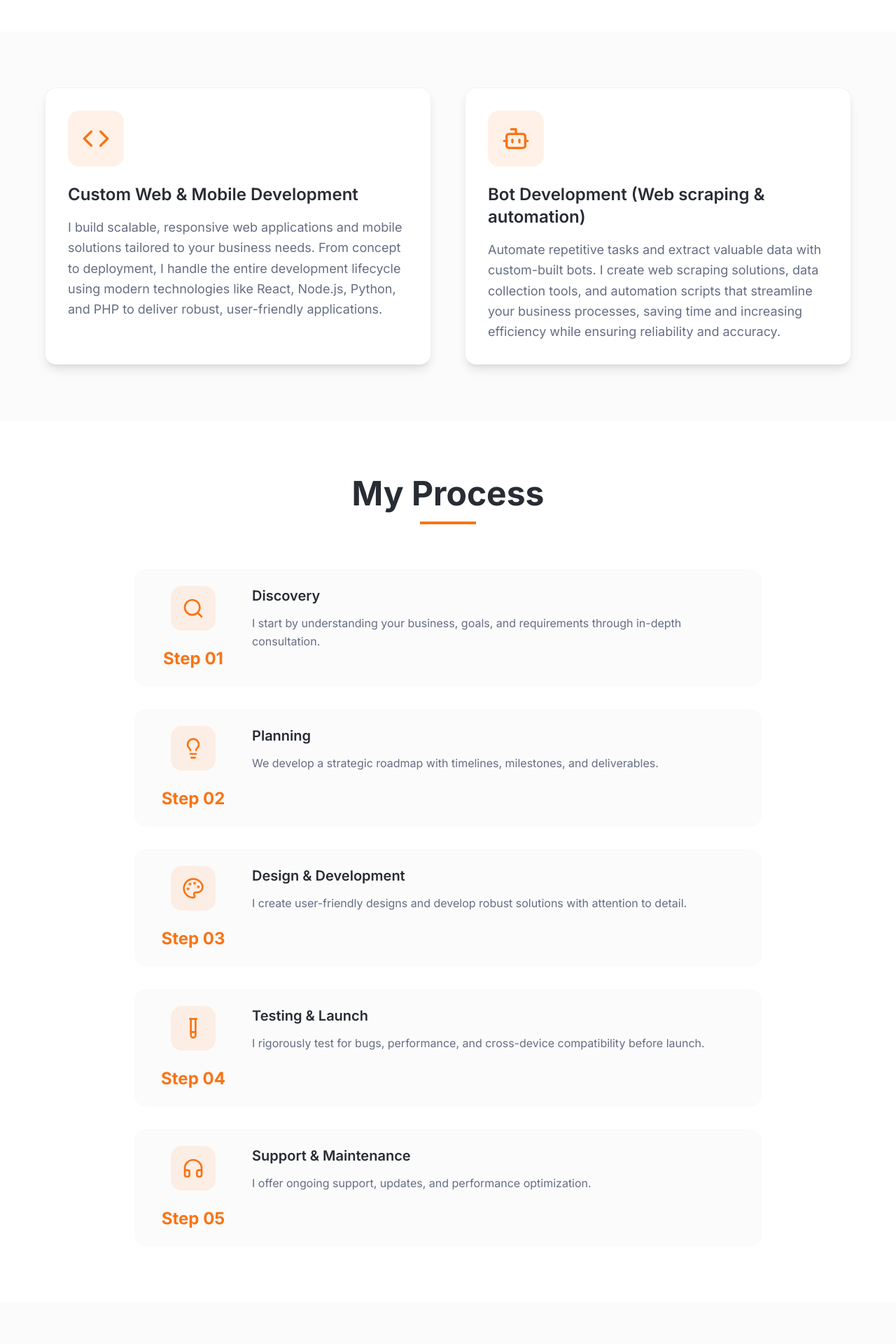
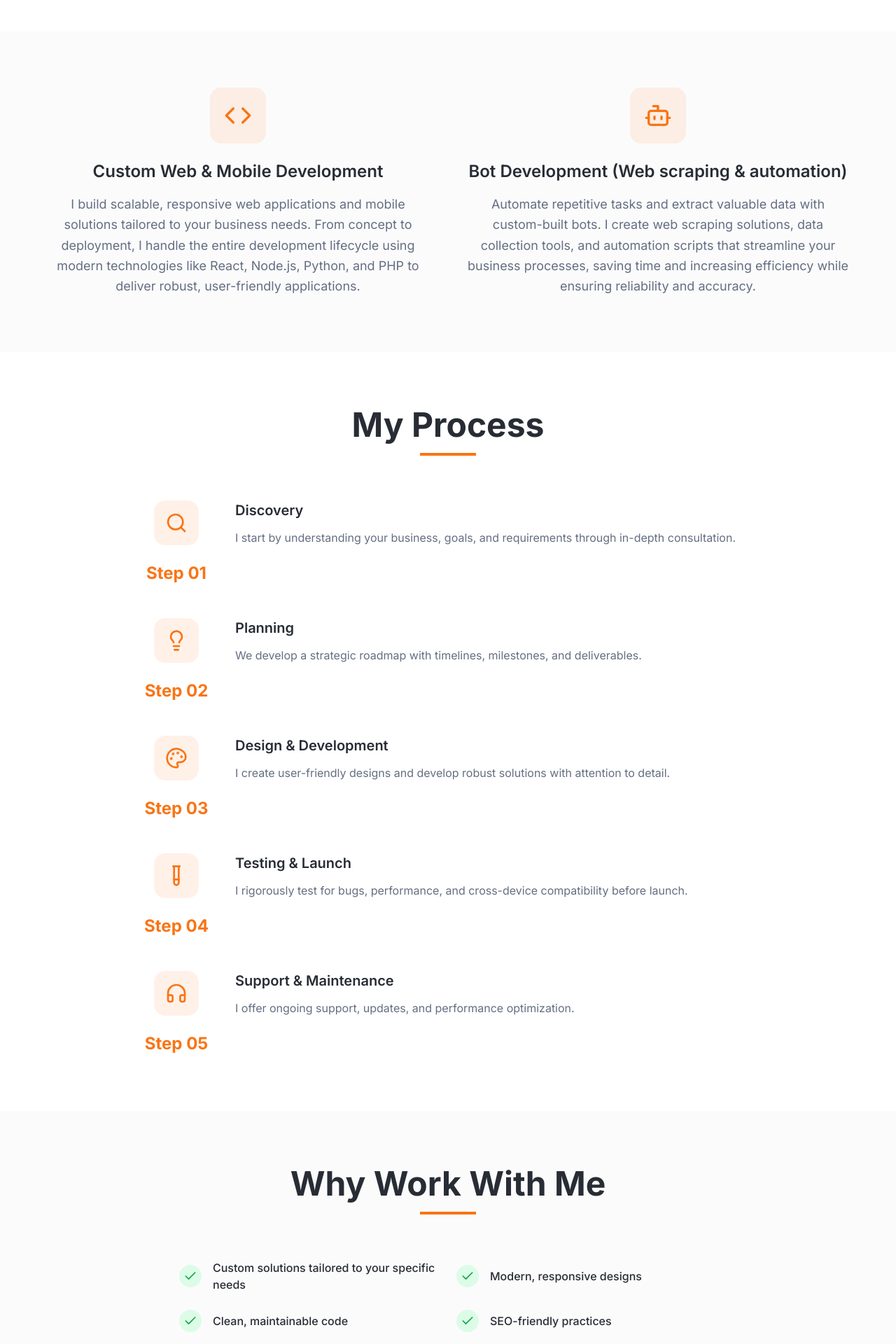
Before and after one commit to CongoMusahAdama/portfolio, a React (Vite) app: page /services in a window 1280 px wide. Shown: the part 300-2220 px from the top of the page at 70% size. Built offline with nearby package versions, Linux system fonts and the light colour scheme.

Commit message:
Refactor homepage and services page design
Removed card elements, borders, and shadows from the homepage's "What I Do" and "Tools & Methodologies" sections, and the services page's "Services", "My Process", and "Why Work With Me" sections. Ensured consistent styling, animation, and responsiveness.

```diff
--- a/src/components/ServicesSection.tsx
+++ b/src/components/ServicesSection.tsx
@@ -61,7 +61,7 @@ const ServicesSection = () => {
         </div>
 
         <motion.div
-          className="grid grid-cols-1 md:grid-cols-2 gap-8 max-w-4xl mx-auto mb-12"
+          className="grid grid-cols-1 md:grid-cols-2 gap-12 max-w-4xl mx-auto mb-12"
           initial="hidden"
           animate={isVisible ? "visible" : "hidden"}
           variants={containerVariants}
@@ -69,11 +69,10 @@ const ServicesSection = () => {
           {services.map((service, index) => (
             <motion.div
               key={index}
-              className="group p-8 rounded-2xl bg-background shadow-lg hover:shadow-xl transition-all duration-300 border border-border/50"
+              className="group text-center"
               variants={itemVariants}
-              whileHover={{ y: -8 }}
             >
-              <div className="mb-6">
+              <div className="mb-6 flex justify-center">
                 <div className="w-16 h-16 bg-orange/10 rounded-2xl flex items-center justify-center group-hover:bg-orange/20 transition-colors duration-300">
                   <service.icon className="w-8 h-8 text-orange" />
                 </div>
--- a/src/components/SkillsSection.tsx
+++ b/src/components/SkillsSection.tsx
@@ -59,12 +59,12 @@ const SkillsSection = () => {
       items: [
         { name: "VS Code", icon: "https://cdn.jsdelivr.net/gh/devicons/devicon/icons/vscode/vscode-original.svg" },
         { name: "Git", icon: "https://cdn.jsdelivr.net/gh/devicons/devicon/icons/git/git-original.svg" },
-        { name: "GitHub", icon: "https://cdn.jsdelivr.net/gh/devicons/devicon/icons/github/github-original.svg" },
+        { name: "GitHub", icon: "https://cdn.jsdelivr.net/gh/devicons/devicon@latest/icons/github/github-original.svg" },
         { name: "Postman", icon: "https://cdn.jsdelivr.net/gh/devicons/devicon/icons/postman/postman-original.svg" },
         { name: "Trello", icon: "https://cdn.jsdelivr.net/gh/devicons/devicon/icons/trello/trello-plain.svg" },
         { name: "Notion", icon: "https://cdn.jsdelivr.net/gh/devicons/devicon/icons/notion/notion-original.svg" },
         { name: "Slack", icon: "https://cdn.jsdelivr.net/gh/devicons/devicon/icons/slack/slack-original.svg" },
-        { name: "Discord", icon: "https://cdn.jsdelivr.net/gh/devicons/devicon/icons/discord/discord-original.svg" },
+        { name: "Discord", icon: "https://cdn.jsdelivr.net/gh/devicons/devicon@latest/icons/discord/discord-original.svg" },
       ],
     },
     {
--- a/src/pages/Services.tsx
+++ b/src/pages/Services.tsx
@@ -135,11 +135,10 @@ const Services = () => {
             {services.map((service, index) => (
               <motion.div
                 key={index}
-                className="group p-8 rounded-2xl bg-background shadow-lg hover:shadow-xl transition-all duration-300 border border-border/50"
+                className="group text-center"
                 variants={itemVariants}
-                whileHover={{ y: -8 }}
               >
-                <div className="mb-6">
+                <div className="mb-6 flex justify-center">
                   <div className="w-20 h-20 bg-orange/10 rounded-2xl flex items-center justify-center group-hover:bg-orange/20 transition-colors duration-300">
                     <service.icon className="w-10 h-10 text-orange" />
                   </div>
@@ -172,7 +171,7 @@ const Services = () => {
           </motion.div>
 
           <motion.div
-            className="max-w-4xl mx-auto space-y-8"
+            className="max-w-4xl mx-auto space-y-12"
             initial="hidden"
             animate={isProcessVisible ? "visible" : "hidden"}
             variants={containerVariants}
@@ -180,7 +179,7 @@ const Services = () => {
             {processSteps.map((step, index) => (
               <motion.div
                 key={index}
-                className="flex flex-col md:flex-row items-start gap-6 p-6 rounded-2xl bg-muted/30 hover:bg-muted/50 transition-colors duration-300"
+                className="flex flex-col md:flex-row items-start gap-6"
                 variants={itemVariants}
               >
                 <div className="flex items-center gap-4 md:flex-col md:text-center md:min-w-[120px]">
@@ -223,7 +222,7 @@ const Services = () => {
               {benefits.map((benefit, index) => (
                 <motion.div
                   key={index}
-                  className="flex items-center gap-4 p-4 rounded-xl bg-background border border-border/50"
+                  className="flex items-center gap-4"
                   variants={itemVariants}
                 >
                   <div className="w-8 h-8 bg-green-100 rounded-full flex items-center justify-center flex-shrink-0">
@@ -268,7 +267,7 @@ const Services = () => {
               </Button>
 
               <div className="flex flex-col items-center gap-2">
-                <div className="w-32 h-32 bg-white p-2 rounded-lg shadow-lg">
+                <div className="w-32 h-32 bg-white p-2 rounded-lg">
                   <img
                     src="https://api.qrserver.com/v1/create-qr-code/?size=120x120&data=https://wa.me/233553797995"
                     alt="WhatsApp QR Code"
```
